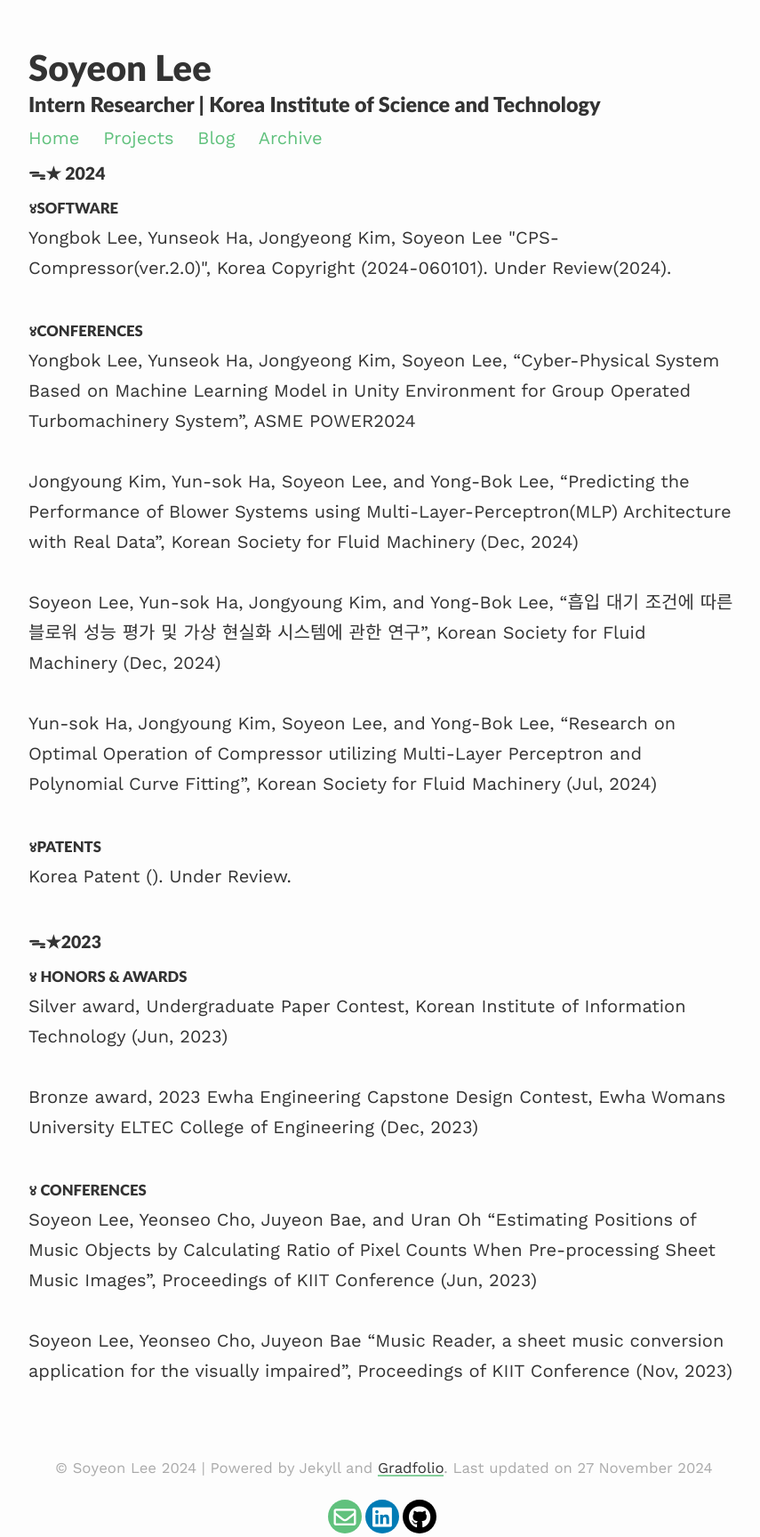
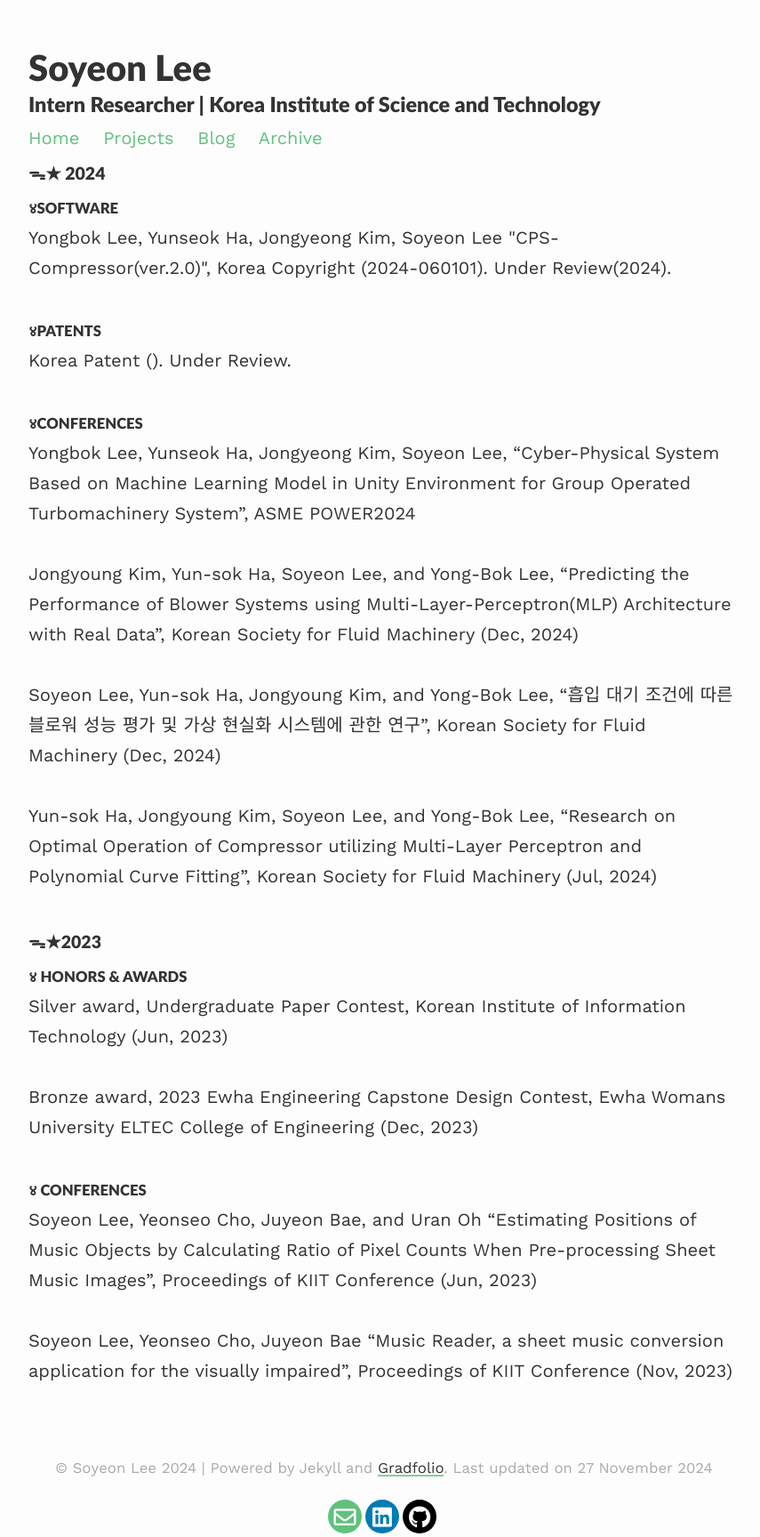
Before and after one commit to soysilver/soysilvery, a Jekyll site: the page built from archive.html, in a window 1280 px wide. Shown: the whole page at 89% size, without its empty margins (208-1063 px from the left). Built offline with Jekyll 4.4.1, drawn with Linux system fonts in a browser that asks for light colours; nearby versions of some CDN libraries; part of the change alters nothing that is shown.

```diff
--- a/archive.html
+++ b/archive.html
@@ -21,14 +21,15 @@ title: Archive
 	<h4><small>४SOFTWARE</small></h4>
     	<a>Yongbok Lee, Yunseok Ha, Jongyeong Kim, Soyeon Lee "CPS-Compressor(ver.2.0)", Korea Copyright (2024-060101). Under Review(2024).</a><br/><br>
 
+	<h4><small>४PATENTS</small></h4>
+		<a>Korea Patent (). Under Review.</a><br/><br>
+
+
 	<h4><small>४CONFERENCES</small></h4>
 		<a href="https://event.asme.org/Events/media/library/resources/power/Power-2024-Final-Program.pdf">Yongbok Lee, Yunseok Ha, Jongyeong Kim, Soyeon Lee, “Cyber-Physical System Based on Machine Learning Model in Unity Environment for Group Operated Turbomachinery System”, ASME POWER2024</a><br/><br>
 		<a href="">Jongyoung Kim, Yun-sok Ha, Soyeon Lee, and Yong-Bok Lee, “Predicting the Performance of Blower Systems using Multi-Layer-Perceptron(MLP) Architecture with Real Data”, Korean Society for Fluid Machinery (Dec, 2024)</a><br/><br>
 		<a href="">Soyeon Lee, Yun-sok Ha, Jongyoung Kim, and Yong-Bok Lee, “흡입 대기 조건에 따른 블로워 성능 평가 및 가상 현실화 시스템에 관한 연구”, Korean Society for Fluid Machinery (Dec, 2024)</a><br/><br>
 		<a href="">Yun-sok Ha, Jongyoung Kim, Soyeon Lee, and Yong-Bok Lee, “Research on Optimal Operation of Compressor utilizing Multi-Layer Perceptron and Polynomial Curve Fitting”, Korean Society for Fluid Machinery (Jul, 2024)</a><br/><br>
-
-	<h4><small>४PATENTS</small></h4>
-		<a>Korea Patent (). Under Review.</a><br/><br>
 
 	<h3><small>ᯓ★2023</small></h3>
 
```
